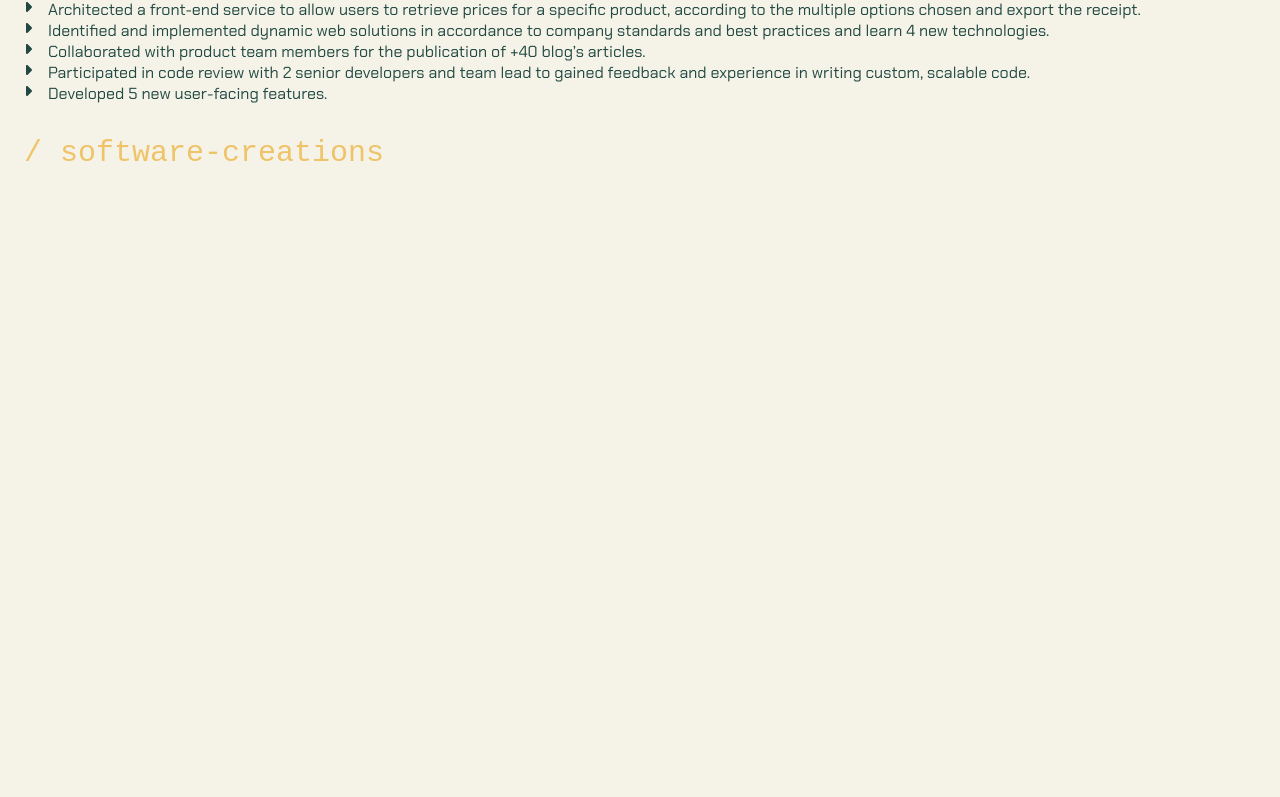
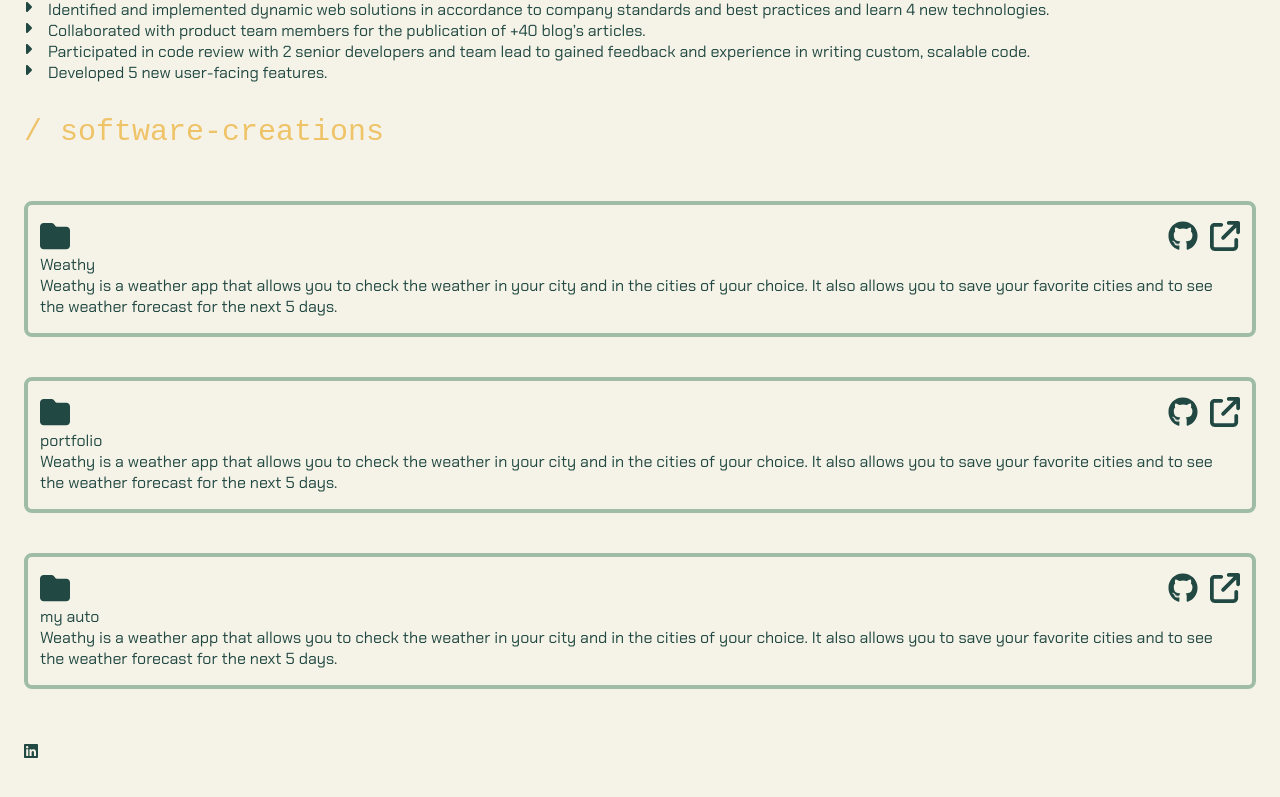
Before and after one commit to phelied/portfolio, a React (Create React App) app: page / in a window 1280 px wide. Shown: the part 765-1562 px from the top of the page. Before the commit the page ends 999 px from the top, so only its background shows below. Built offline with nearby package versions, Linux system fonts and the light colour scheme.

Commit message:
Add software applications and CSS

```diff
--- a/package.json
+++ b/package.json
@@ -6,16 +6,15 @@
     "@emotion/react": "^11.9.3",
     "@emotion/styled": "^11.9.3",
     "@fortawesome/fontawesome-svg-core": "^6.1.1",
+    "@fortawesome/free-brands-svg-icons": "^6.2.1",
     "@fortawesome/free-solid-svg-icons": "^6.1.1",
     "@fortawesome/react-fontawesome": "^0.2.0",
     "@testing-library/jest-dom": "^5.16.4",
     "@testing-library/react": "^13.3.0",
     "@testing-library/user-event": "^13.5.0",
     "react": "^18.2.0",
-    "react-awesome-slider": "^4.1.0",
     "react-dom": "^18.2.0",
     "react-scripts": "5.0.1",
-    "react-swipeable-views": "^0.14.0",
     "web-vitals": "^2.1.4"
   },
   "scripts": {
--- a/src/App.css
+++ b/src/App.css
@@ -1,10 +1,10 @@
 @import url("https://fonts.googleapis.com/css2?family=Chakra+Petch&display=swap");
 :root {
   --text-color: #214842;
-  --text-color-alt:  #258F67;
-  --background-color: #F5F3E8;
-  --tertiary-color:  #EFC368;
-  --alt-color:   #9EBCA6;
+  --text-color-alt: #258f67;
+  --background-color: #f5f3e8;
+  --tertiary-color: #efc368;
+  --alt-color: #9ebca6;
 }
 
 * {
@@ -15,7 +15,7 @@
   color: var(--text-color);
 }
 
-.alt-color{
+.alt-color {
   color: var(--alt-color);
 }
 
@@ -174,6 +174,10 @@ span.css-11yukd5-MuiTabs-indicator {
   font-size: 18px;
 }
 
+.fa-caret-right {
+  color: #9ebca6;
+}
+
 .experience__job span:first-of-type .secondary-color-text {
   font-size: 18px;
 }
@@ -181,3 +185,47 @@ span.css-11yukd5-MuiTabs-indicator {
 .experience__job span:last-of-type {
   font-size: 13px;
 }
+
+.software__display-projects {
+  display: flex;
+  flex-wrap: wrap;
+}
+
+.software__display-project {
+  border: 4px solid var(--alt-color);
+  margin: 20px 0;
+  border-radius: 8px;
+}
+
+.software__display-project-nav {
+  display: flex;
+  justify-content: space-between;
+}
+
+.software__display-project-nav svg {
+  width: 30px;
+  height: 30px;
+}
+.software__display-project-links svg {
+  margin-left: 12px;
+}
+
+.software__display-project-info {
+  display: flex;
+  flex-direction: column;
+}
+
+.software__display-project-img img {
+  width: 80%;
+  height: 100px;
+}
+
+.software__display-project-img {
+  display: flex;
+  justify-content: center;
+}
+
+.software__display-project-margin {
+  padding: 2em auto;
+  margin: 1em 12px;
+}
--- a/src/App.js
+++ b/src/App.js
@@ -1,25 +1,47 @@
 import './App.css';
 import React from 'react';
 import { FontAwesomeIcon } from '@fortawesome/react-fontawesome'
-import { faEnvelope, faCaretRight } from '@fortawesome/free-solid-svg-icons';
-import AwesomeSlider from 'react-awesome-slider';
-import 'react-awesome-slider/dist/styles.css';
-import 'react-awesome-slider/dist/custom-animations/cube-animation.css';
+import { faEnvelope, faCaretRight, faFolder, faArrowUpRightFromSquare } from '@fortawesome/free-solid-svg-icons';
+import { faGithub, faLinkedin } from '@fortawesome/free-brands-svg-icons';
+import weathy from './images/Weathy-screen.png';
+function App() {
 
-function App() {
+  const data = [
+    {
+      title: 'Weathy',
+      description: 'Weathy is a weather app that allows you to check the weather in your city and in the cities of your choice. It also allows you to save your favorite cities and to see the weather forecast for the next 5 days.',
+      image: 'https://i.ibb.co/0nZ3Z3T/weathy.png',
+      link: 'https://weathy.netlify.app/',
+      github: ''
+    },
+    {
+      title: 'portfolio',
+      description: 'Weathy is a weather app that allows you to check the weather in your city and in the cities of your choice. It also allows you to save your favorite cities and to see the weather forecast for the next 5 days.',
+      image: './images/Weathy-screen.png',
+      link: 'https://weathy.netlify.app/',
+      github: ''
+    },
+    {
+      title: 'my auto',
+      description: 'Weathy is a weather app that allows you to check the weather in your city and in the cities of your choice. It also allows you to save your favorite cities and to see the weather forecast for the next 5 days.',
+      image: 'https://i.ibb.co/0nZ3Z3T/weathy.png',
+      link: 'https://weathy.netlify.app/',
+      github: ''
+    },
+  ]
 
   return (
     <div className="container">
       <div id="introduction" className="introduction__display">
         <div className='introduction__text-typing'>
           <div className='introduction__typed-out'>
-            Hi,<span className='secondary-color-text'> ophelie</span> here.
+            Hi,<span className='secondary-color-text'> Ophelie</span> here.
           </div>
         </div>
         <span className='introduction__random-text'>I enjoy creating things.</span>
         <p>I am a full stack developer based in Ile-de-France.
           <br />
-          I have a passion for designing and developing web and game applications. I am always looking to learn and explore new technologies, and am excited to continue growing my skills in a dynamic and fast-paced environment.
+          I have a passion for designing and developing web and game applications.
         </p>
         <div className='introduction__mail-display'><a href="mailto: opheliediomar@outlook.fr" ><FontAwesomeIcon icon={faEnvelope} />Say hi!</a></div>
       </div>
@@ -29,12 +51,12 @@ function App() {
           , as well as a passion for creating dynamic, user-friendly web solutions. I recently completed an
           apprenticeship at <span className='secondary-color-text'>Ubisoft</span>, where I had the
           opportunity to work on various projects and collaborate with a team of experienced developers.
-          I'm a <span className='alt-color'> quick learner</span>, <span className='alt-color'>a team player</span>, and I always strive to create elegant, efficient
+          I'm a <span className='secondary-color-text'> quick learner</span>, <span className='secondary-color-text'>a team player</span>, and I always strive to create elegant, efficient
           and robust code. I'm eager to bring my skills and experience to a new challenge and am
           excited to continue developing my skills in a dynamic and fast-paced work environment.
           <br />
           <br />
-          Voici quelque uns des languages de programmation avec lesquelles j'ai travaillée:
+          Here are some of the programming languages that I have worked with:
           <div className='about__language-display'>
             <span><FontAwesomeIcon icon={faCaretRight} />React.js</span>
             <span><FontAwesomeIcon icon={faCaretRight} />HTML & CSS</span>
@@ -78,13 +100,34 @@ function App() {
       </div>
       <div id="software" className="software__display">
         <span className='tertiary-color-text'>/ software-creations</span>
-        <AwesomeSlider animation="cubeAnimation">
-          <div>1</div>
-          <div>2</div>
-          <div>3</div>
-          <div>4</div>
-        </AwesomeSlider>
+        <div className='software__display-projects block-experience__job'>
+          {data.map((project) => (
+            <div key={project.title} className='software__display-project'>
+              <div className='software__display-project-margin'>
+                <div className='software__display-project-nav'>
+                  <FontAwesomeIcon icon={faFolder} />
+                  <div className='software__display-project-links'>
+                    <FontAwesomeIcon icon={faGithub} />
+                    <FontAwesomeIcon icon={faArrowUpRightFromSquare} />
+                  </div>
+                </div>
+                <div className='software__display-project-info'>
+                  <span className='software__project-title'>{project.title}</span>
+                  <p className='software__project-description'>{project.description}</p>
+                  <span className='software__project-techno'></span>
+                </div>
+              </div>
+            </div>
+          ))}
+        </div>
       </div>
+      <footer className="footer__display">
+        <div className='footer__display-links'>
+          <a href="https://www.linkedin.com/in/ophelie-diomar-2b1b1b1b1/">
+            <FontAwesomeIcon icon={faLinkedin} />
+          </a>
+        </div>
+      </footer>
     </div>
   );
 }
```
Also changed, not shown: src/images/Weathy-screen.png (added), 1 other file (tests, documents, lock files or other folders).
